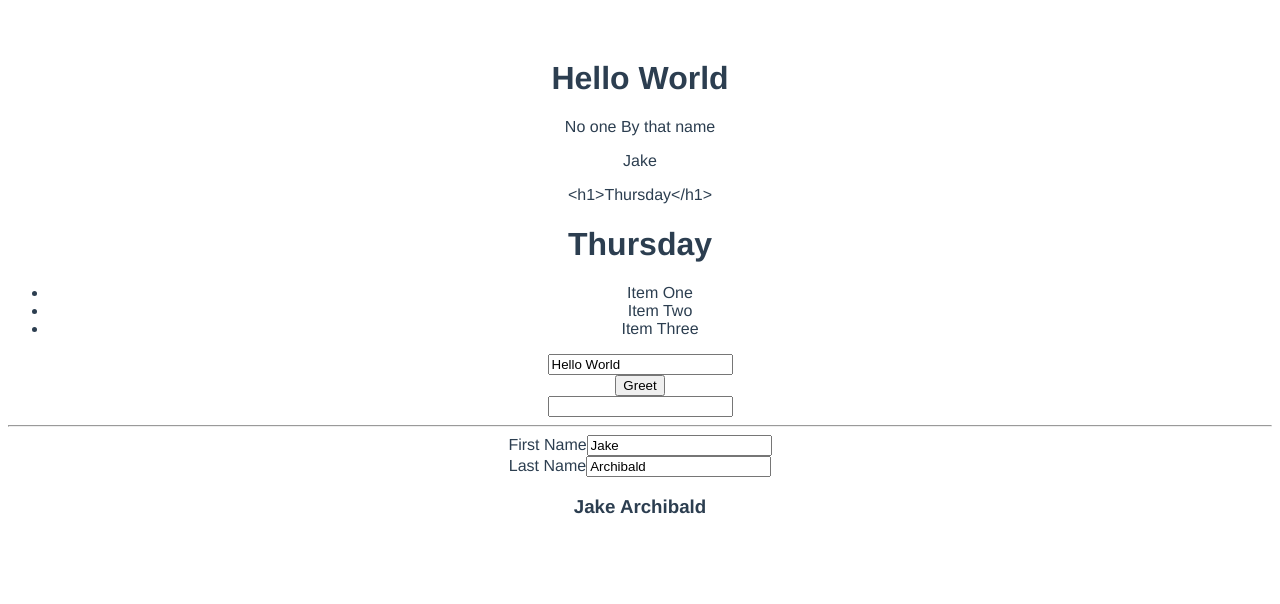
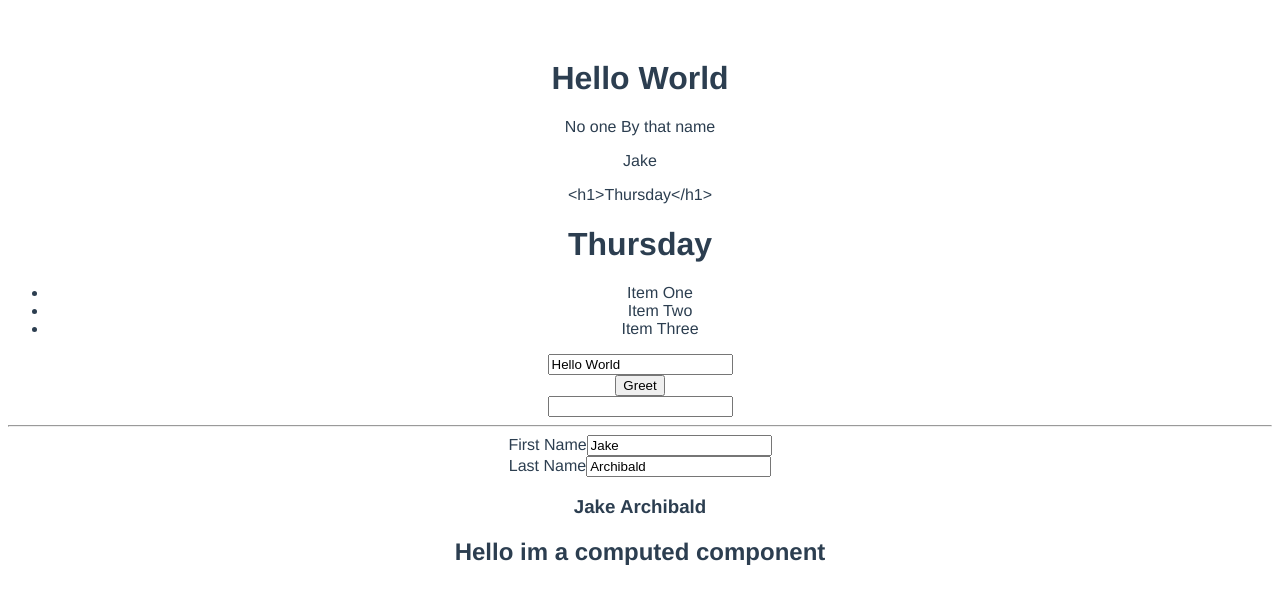
Before and after one commit to ParamosManuver/leap, a Vue app: page / in a window 1280 px wide. Shown: the top 604 px of the page. Built offline with nearby package versions, Linux system fonts and the light colour scheme.

Commit message:
Computed components

```diff
--- a/src/App.vue
+++ b/src/App.vue
@@ -1,6 +1,6 @@
 <template>
   <div id="app">
-    <test></test>
+    <test msg='Hello im a computed component'></test>
   </div>
 </template>
 
--- a/src/components/Test.vue
+++ b/src/components/Test.vue
@@ -34,12 +34,20 @@
         <label for="">Last Name</label>
         <input type="text" v-model="user.last_name">
         <h3> {{fullname}} </h3>
+        <!-- Computed components -->
+        <h2> {{msg}} </h2>
     </div>
 </template>
 
 <script>
 export default {
   name: 'Test',
+  props :{
+      msg:{
+          type: String,
+          default: 'foobar'
+      }
+  },
   data(){
       return{
           title: 'Hello World',
```
